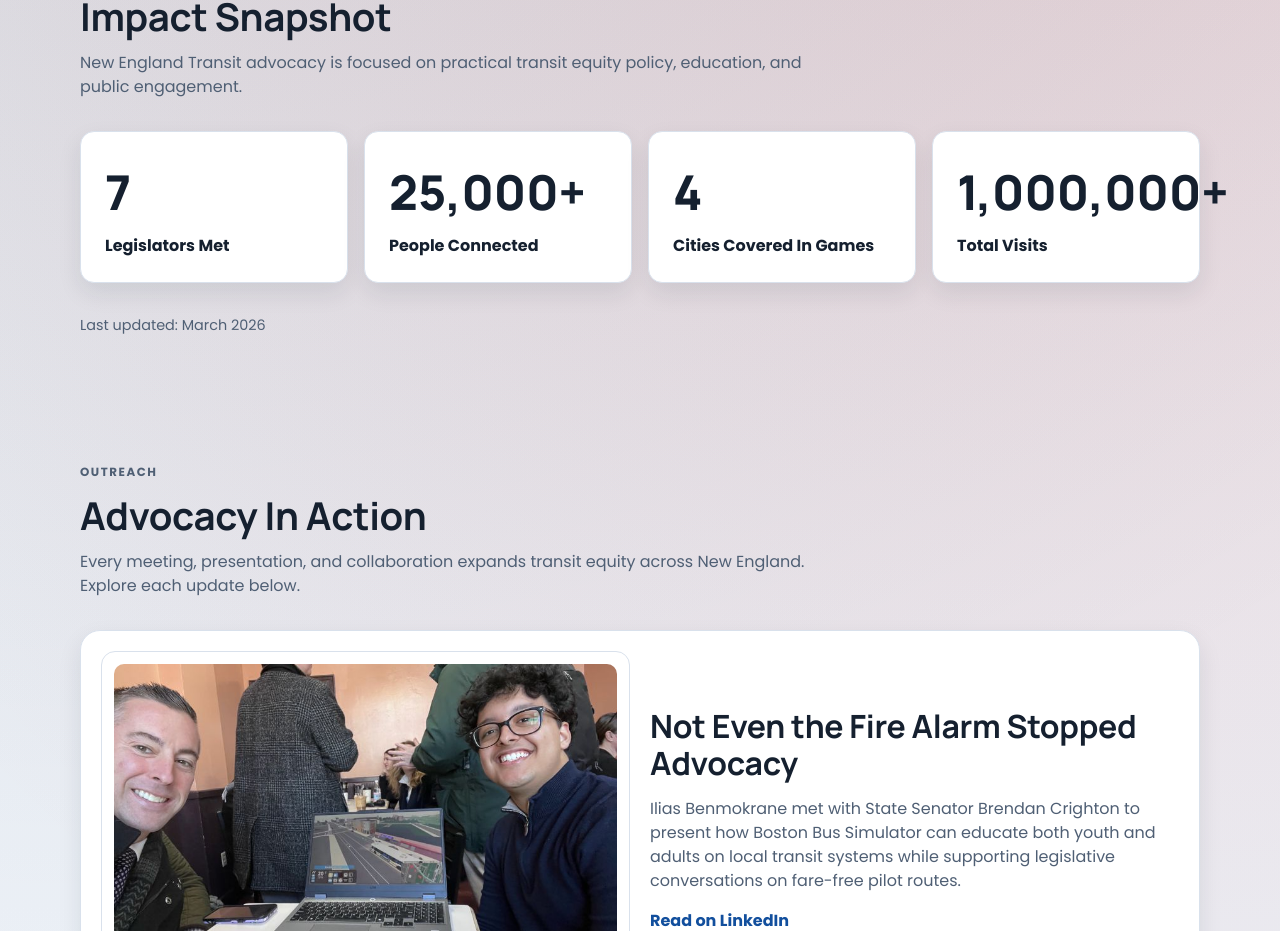
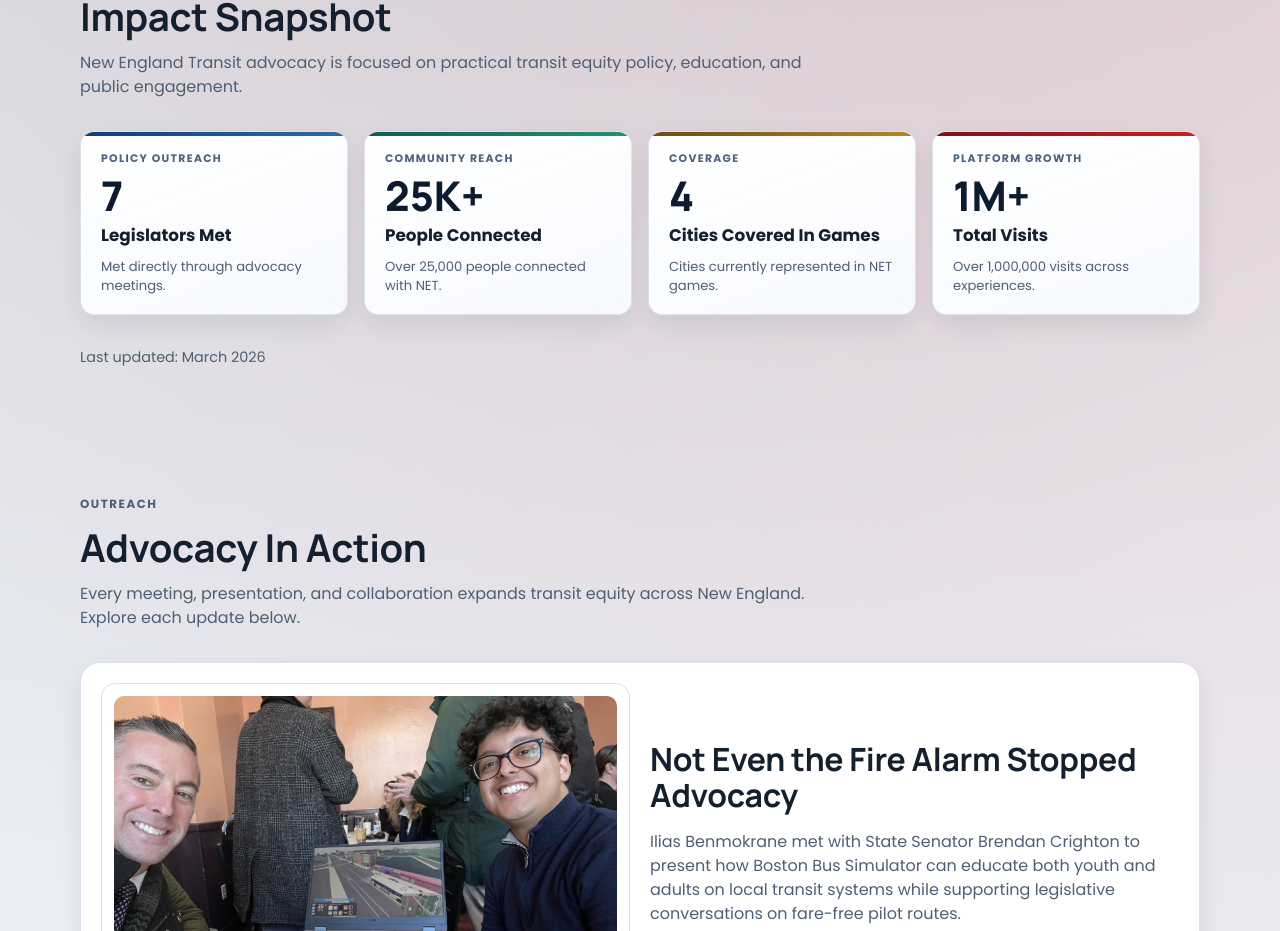
Before and after one commit to agentoddview/netadvocacy, a React (Vite) app: page / in a window 1280 px wide. Shown: the part 800-1731 px from the top of the page. Built offline with nearby package versions, Linux system fonts and the light colour scheme.

Commit message:
fsdfsddsffsddfs

```diff
--- a/src/components/ImpactStats.tsx
+++ b/src/components/ImpactStats.tsx
@@ -9,6 +9,13 @@ type ImpactStatsProps = {
 }
 
 function ImpactStats({ heading, subtitle, lastUpdated, metrics }: ImpactStatsProps) {
+  const metricKickers: Record<string, string> = {
+    legislators: 'Policy Outreach',
+    residents: 'Community Reach',
+    cities: 'Coverage',
+    visits: 'Platform Growth',
+  }
+
   return (
     <div className="container section-shell">
       <div className="section-heading">
@@ -20,11 +27,12 @@ function ImpactStats({ heading, subtitle, lastUpdated, metrics }: ImpactStatsPro
       <div className="impact-grid">
         {metrics.map((metric, index) => (
           <article
-            className="metric-card"
+            className={`metric-card metric-card--${metric.id}`}
             data-reveal
             key={metric.id}
             style={{ '--reveal-delay': `${index * 120}ms` } as CSSProperties}
           >
+            <p className="metric-kicker">{metricKickers[metric.id] ?? 'Impact'}</p>
             <p className="metric-value">{metric.value}</p>
             <p className="metric-label">{metric.label}</p>
             {metric.note ? <p className="metric-note">{metric.note}</p> : null}
--- a/src/data/siteContent.ts
+++ b/src/data/siteContent.ts
@@ -66,21 +66,25 @@ export const siteContent: SiteContent = {
       id: 'legislators',
       value: '7',
       label: 'Legislators Met',
+      note: 'Met directly through advocacy meetings.',
     },
     {
       id: 'residents',
-      value: '25,000+',
+      value: '25K+',
       label: 'People Connected',
+      note: 'Over 25,000 people connected with NET.',
     },
     {
       id: 'cities',
       value: '4',
       label: 'Cities Covered In Games',
+      note: 'Cities currently represented in NET games.',
     },
     {
       id: 'visits',
-      value: '1,000,000+',
+      value: '1M+',
       label: 'Total Visits',
+      note: 'Over 1,000,000 visits across experiences.',
     },
   ],
   posts: [
--- a/src/index.css
+++ b/src/index.css
@@ -423,30 +423,87 @@ main {
 }
 
 .metric-card {
-  background: var(--color-surface);
-  border: 1px solid var(--color-border);
+  background:
+    linear-gradient(160deg, rgba(255, 255, 255, 0.98), rgba(246, 249, 253, 0.94)),
+    var(--color-surface);
+  border: 1px solid rgba(19, 42, 73, 0.12);
   border-radius: var(--radius-md);
-  padding: var(--space-5);
+  padding: 1.2rem 1.25rem 1.1rem;
   box-shadow: var(--shadow-card);
   display: grid;
-  gap: 0.35rem;
+  gap: 0.45rem;
+  position: relative;
+  overflow: hidden;
+  transition:
+    transform 0.24s ease,
+    box-shadow 0.24s ease,
+    border-color 0.24s ease;
+}
+
+.metric-card::before {
+  content: '';
+  position: absolute;
+  top: 0;
+  left: 0;
+  right: 0;
+  height: 4px;
+  background: #1a3f73;
+}
+
+.metric-card:hover {
+  transform: translateY(-2px);
+  box-shadow: 0 14px 30px rgba(10, 28, 46, 0.14);
+  border-color: rgba(18, 59, 107, 0.24);
+}
+
+.metric-kicker {
+  margin: 0;
+  font-size: 0.68rem;
+  text-transform: uppercase;
+  letter-spacing: 0.12em;
+  font-weight: 700;
+  color: #4d617e;
 }
 
 .metric-value {
   font-family: 'Manrope', 'Segoe UI', sans-serif;
   font-weight: 800;
-  font-size: clamp(2rem, 5vw, 3rem);
+  font-size: clamp(2.2rem, 3.2vw, 3rem);
+  line-height: 1;
+  color: #0d1b2e;
 }
 
 .metric-label {
   font-weight: 700;
   color: var(--color-text);
+  font-size: 1.05rem;
 }
 
 .metric-note,
 .impact-updated {
   color: var(--color-muted);
   font-size: 0.9rem;
+}
+
+.metric-note {
+  font-size: 0.82rem;
+  margin-top: 0.1rem;
+}
+
+.metric-card--legislators::before {
+  background: linear-gradient(90deg, #0f3f76, #2f6aa7);
+}
+
+.metric-card--residents::before {
+  background: linear-gradient(90deg, #0e5f4f, #1f927b);
+}
+
+.metric-card--cities::before {
+  background: linear-gradient(90deg, #6d4b14, #b48529);
+}
+
+.metric-card--visits::before {
+  background: linear-gradient(90deg, #7e111a, #cc1f1f);
 }
 
 .posts-grid {
```
